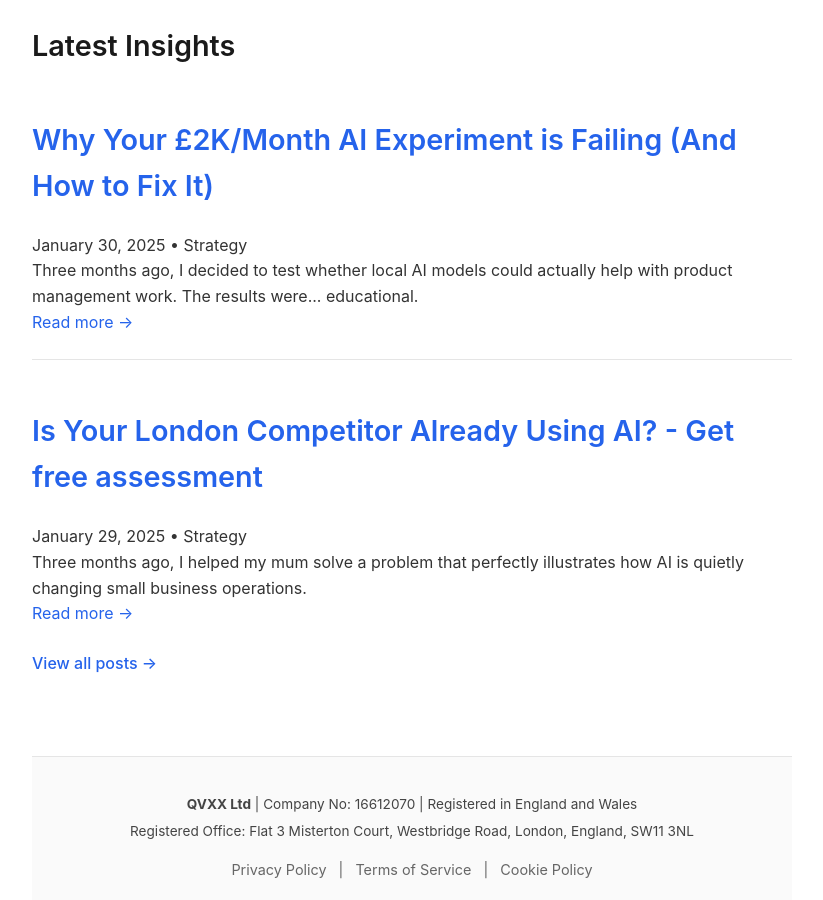
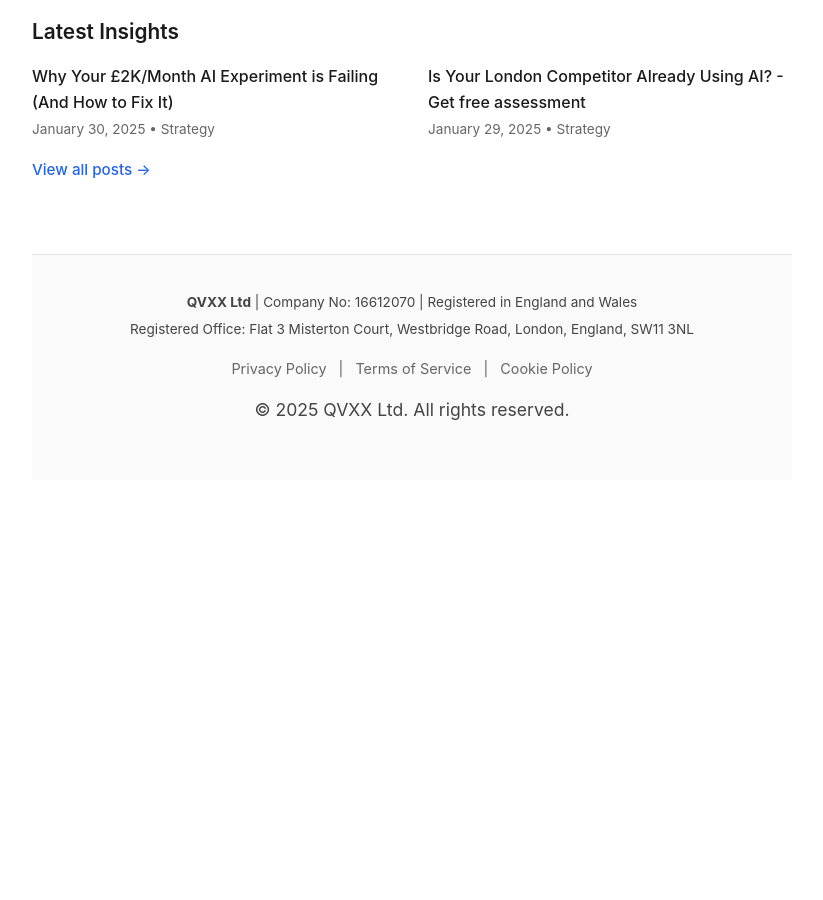
Before and after one commit to QVXXLabs/qvxx-website, a Jekyll site: the page index.html, which Jekyll copies as it is, in a window 1280 px wide and 900 px high, scrolled down 3507 px. Shown: the whole window, without its empty margins (228-1051 px from the left). Built offline with Jekyll 4.4.1, drawn with Linux system fonts in a browser that asks for light colours; after the commit the page ends 3987 px from its top, so only the background shows below that.

Commit message:
Make blog section compact - show only titles and dates

```diff
--- a/index.html
+++ b/index.html
@@ -425,13 +425,13 @@
                 </div>
             </section>
 
-            <section style="padding: 2rem 0; margin-top: 2rem;">
-                <h2>Latest Insights</h2>
-                <div id="blog-posts" style="margin-top: 1.5rem;">
+            <section style="padding: 1.5rem 0; margin-top: 2rem;">
+                <h2 style="font-size: 1.3rem; margin-bottom: 1rem;">Latest Insights</h2>
+                <div id="blog-posts" style="display: flex; gap: 2rem; flex-wrap: wrap;">
                     <p style="color: #666; font-style: italic;">Loading latest posts...</p>
                 </div>
-                <div style="margin-top: 1.5rem;">
-                    <a href="/blog" style="color: #2563eb; text-decoration: none; font-weight: 500;">View all posts →</a>
+                <div style="margin-top: 1rem;">
+                    <a href="/blog" style="color: #2563eb; text-decoration: none; font-weight: 500; font-size: 0.95rem;">View all posts →</a>
                 </div>
             </section>
         </main>
@@ -466,19 +466,21 @@
 
                 if (posts.length > 0) {
                     container.innerHTML = '';
-                    // Show only first 2 posts
+                    // Show only first 2 posts as compact links
                     for (let i = 0; i < Math.min(2, posts.length); i++) {
-                        const post = posts[i].cloneNode(true);
-                        // Add some inline styles to match the landing page
-                        post.style.marginBottom = '1.5rem';
-                        post.style.paddingBottom = '1.5rem';
-                        post.style.borderBottom = '1px solid #e5e5e5';
-                        if (i === Math.min(2, posts.length) - 1) {
-                            post.style.borderBottom = 'none';
-                            post.style.marginBottom = '0';
-                            post.style.paddingBottom = '0';
+                        const titleLink = posts[i].querySelector('h2 a');
+                        const date = posts[i].querySelector('.date');
+                        if (titleLink) {
+                            const postItem = document.createElement('div');
+                            postItem.style.flex = '1';
+                            postItem.innerHTML = `
+                                <a href="${titleLink.href}" style="color: #1a1a1a; text-decoration: none; font-weight: 500; font-size: 1rem; line-height: 1.4;">
+                                    ${titleLink.textContent}
+                                </a>
+                                <div style="color: #666; font-size: 0.85rem; margin-top: 0.25rem;">${date ? date.textContent : ''}</div>
+                            `;
+                            container.appendChild(postItem);
                         }
-                        container.appendChild(post);
                     }
                 } else {
                     container.innerHTML = '<p style="color: #666; font-style: italic;">No posts published yet. Check back soon!</p>';
```
